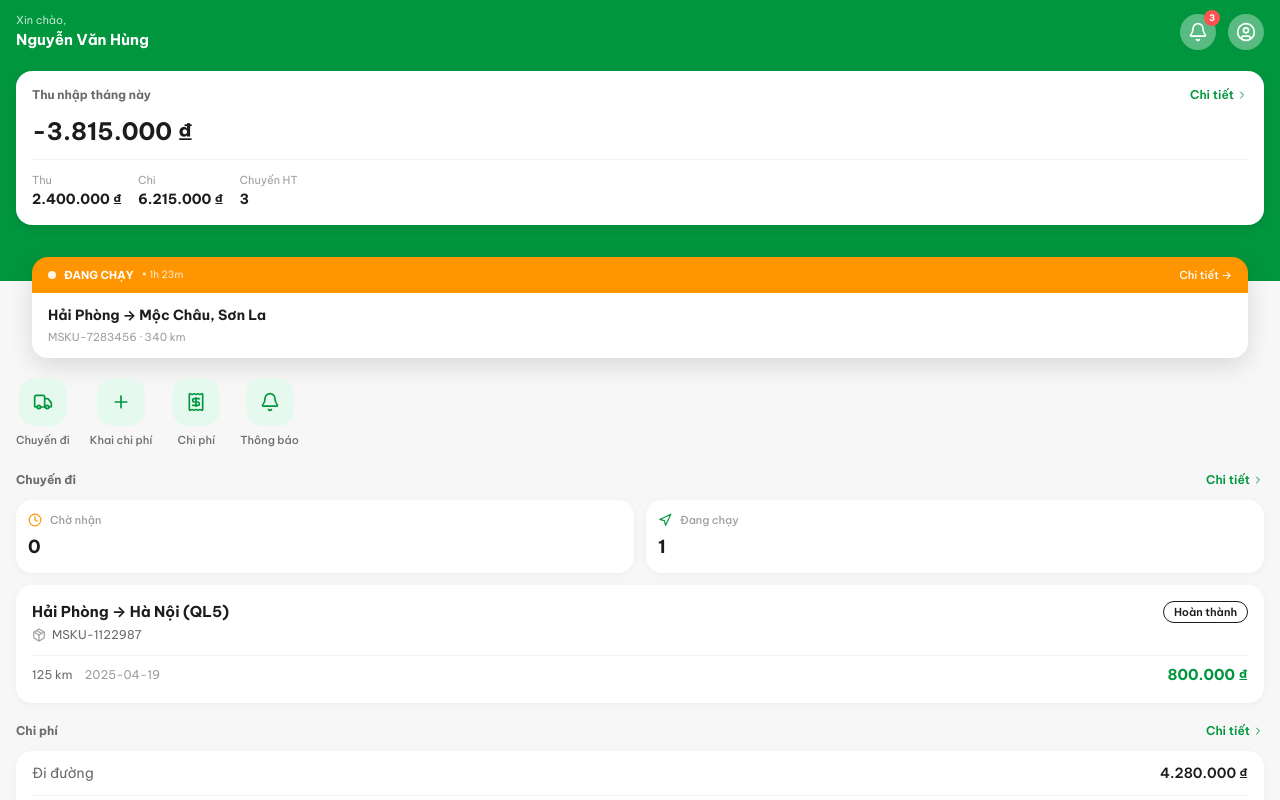
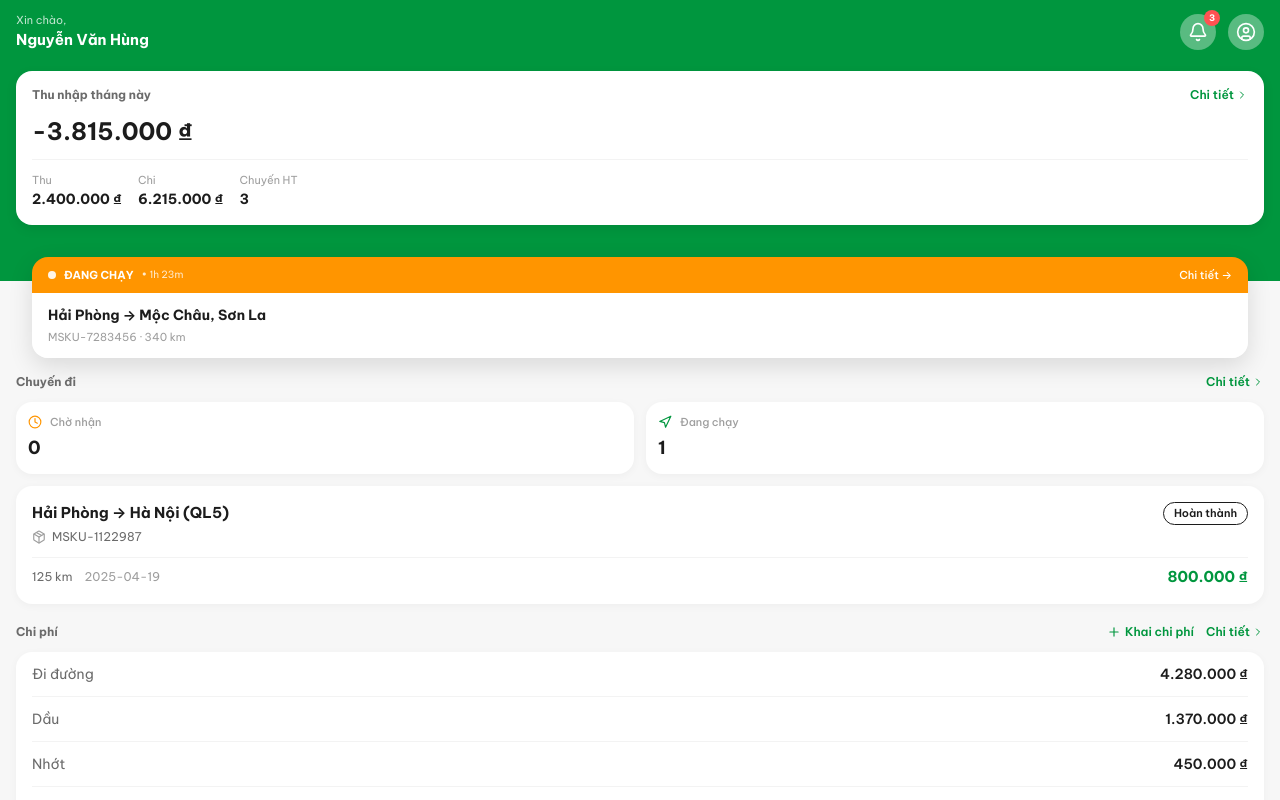
Before and after one commit to 4rankng/vantaiphucloc, a React (Vite) app in the folder frontend/: page / in a window 1280 px wide. Both pictures are taken after a click on the button "Đăng nhập". Shown: the top 800 px of the page. Built offline with nearby package versions, Linux system fonts and the light colour scheme.

Commit message:
fix: remove quick actions row, put Khai chi phí inside Chi phí section
- No separate quick actions row
- Chi phí section header: '+ Khai chi phí' + 'Chi tiết →'
- Actions live inside their relevant sections

```diff
--- a/frontend/src/pages/driver/DriverHome.tsx
+++ b/frontend/src/pages/driver/DriverHome.tsx
@@ -128,40 +128,6 @@ export function DriverHome() {
         </div>
       )}
 
-      {/* ── QUICK ACTIONS — Grab style compact icons ── */}
-      <div className="px-4 mb-5">
-        <div className="flex items-start gap-5 overflow-x-auto scrollbar-hide py-1">
-          <button onClick={() => navigate('/driver/trips')} className="flex flex-col items-center gap-1.5 shrink-0">
-            <div className="w-12 h-12 rounded-2xl flex items-center justify-center"
-              style={{ background: 'var(--theme-brand-primary-light)' }}>
-              <Truck className="w-5 h-5" style={{ color: 'var(--theme-brand-primary)' }} />
-            </div>
-            <span className="text-[11px] font-medium" style={{ color: 'var(--theme-text-secondary)' }}>Chuyến đi</span>
-          </button>
-          <button onClick={() => navigate('/driver/expenses/new')} className="flex flex-col items-center gap-1.5 shrink-0">
-            <div className="w-12 h-12 rounded-2xl flex items-center justify-center"
-              style={{ background: 'var(--theme-brand-primary-light)' }}>
-              <Plus className="w-5 h-5" style={{ color: 'var(--theme-brand-primary)' }} />
-            </div>
-            <span className="text-[11px] font-medium" style={{ color: 'var(--theme-text-secondary)' }}>Khai chi phí</span>
-          </button>
-          <button onClick={() => navigate('/driver/earnings')} className="flex flex-col items-center gap-1.5 shrink-0">
-            <div className="w-12 h-12 rounded-2xl flex items-center justify-center"
-              style={{ background: 'var(--theme-brand-primary-light)' }}>
-              <Receipt className="w-5 h-5" style={{ color: 'var(--theme-brand-primary)' }} />
-            </div>
-            <span className="text-[11px] font-medium" style={{ color: 'var(--theme-text-secondary)' }}>Chi phí</span>
-          </button>
-          <button onClick={() => navigate('/driver/notifications')} className="flex flex-col items-center gap-1.5 shrink-0 relative">
-            <div className="w-12 h-12 rounded-2xl flex items-center justify-center"
-              style={{ background: 'var(--theme-brand-primary-light)' }}>
-              <Bell className="w-5 h-5" style={{ color: 'var(--theme-brand-primary)' }} />
-            </div>
-            <span className="text-[11px] font-medium" style={{ color: 'var(--theme-text-secondary)' }}>Thông báo</span>
-          </button>
-        </div>
-      </div>
-
       {/* ── CHUYẾN ĐI ── */}
       <div className="px-4 mb-5">
         <SectionHeader title="Chuyến đi" onClick={() => navigate('/driver/trips')} />
@@ -205,7 +171,19 @@ export function DriverHome() {
 
       {/* ── CHI PHÍ ── */}
       <div className="px-4 mb-5">
-        <SectionHeader title="Chi phí" onClick={() => navigate('/driver/expenses')} />
+        <div className="flex items-center justify-between mb-3">
+          <span className="text-xs font-bold" style={{ color: 'var(--theme-text-secondary)' }}>Chi phí</span>
+          <div className="flex items-center gap-3">
+            <button onClick={() => navigate('/driver/expenses/new')} className="flex items-center gap-1 text-xs font-semibold"
+              style={{ color: 'var(--theme-brand-primary)' }}>
+              <Plus className="w-3.5 h-3.5" /> Khai chi phí
+            </button>
+            <button onClick={() => navigate('/driver/expenses')} className="flex items-center gap-0.5 text-xs font-semibold"
+              style={{ color: 'var(--theme-brand-primary)' }}>
+              Chi tiết <ChevronRight className="w-3 h-3" />
+            </button>
+          </div>
+        </div>
 
         {topExpenses.length > 0 ? (
           <div className="rounded-2xl overflow-hidden" style={{ background: 'var(--theme-bg-secondary)', boxShadow: 'var(--theme-shadow-card)' }}>
```
